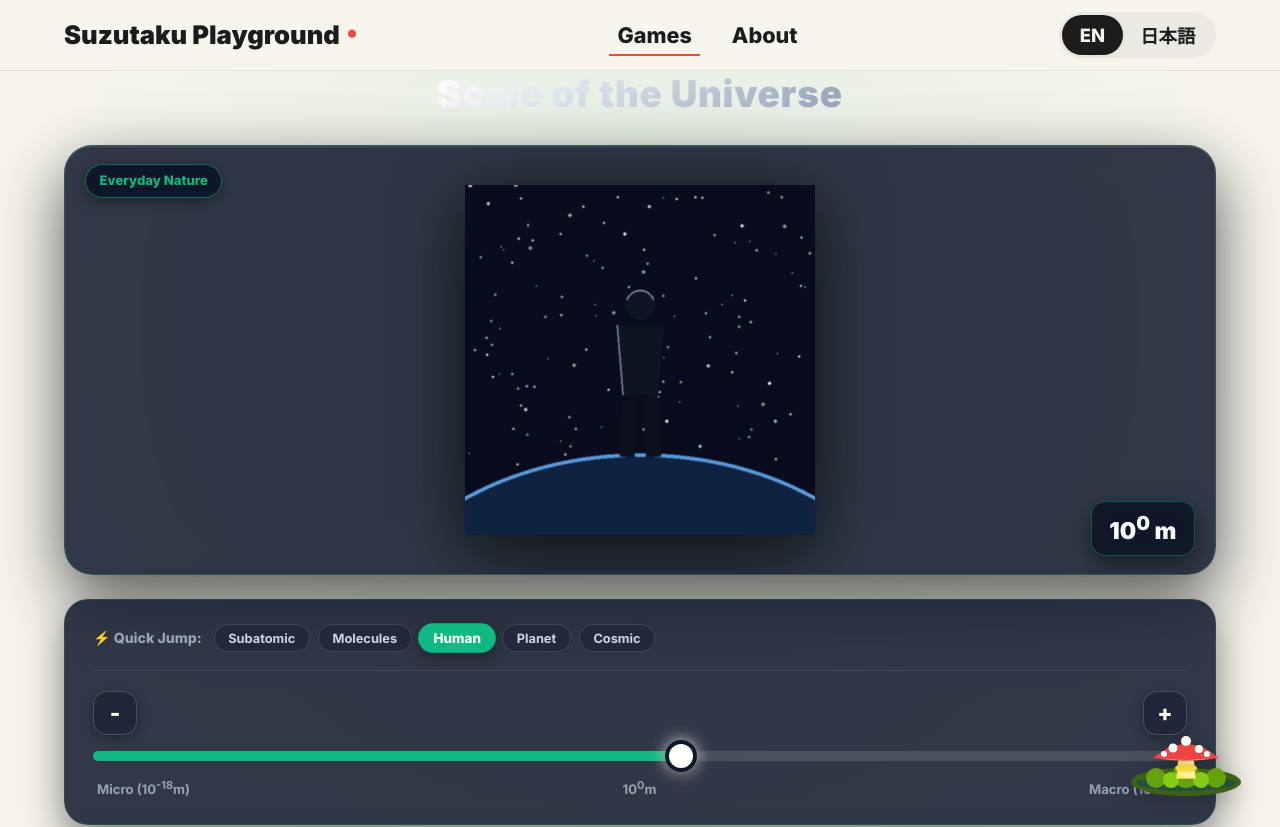
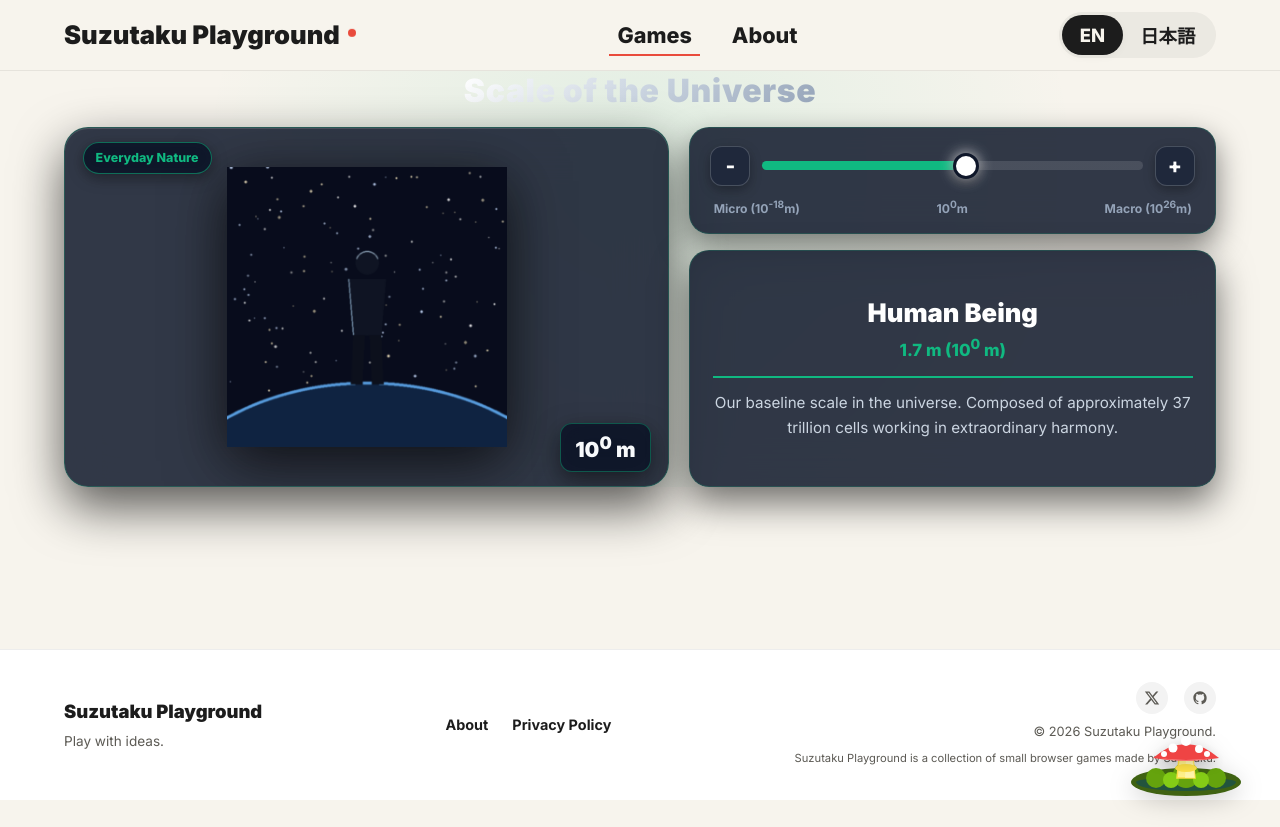
Before and after one commit to suzutaku6311-eng/suzutaku-playground, a React (Vite) app: page /games/universe-scale in a window 1280 px wide. Shown: the top 827 px of the page. After the commit the page ends 800 px from the top, so only its background shows below. Built offline with nearby package versions, Linux system fonts and the light colour scheme.

Commit message:
style: remove quick jump buttons and update to compact zero-scroll 1-screen side-by-side layout

```diff
--- a/src/games/universeScale/UniverseGame.tsx
+++ b/src/games/universeScale/UniverseGame.tsx
@@ -56,15 +56,6 @@ export const UniverseGame: React.FC = () => {
   // スライダーの進行状況%
   const sliderPercentage = (currentIndex / (universeObjects.length - 1)) * 100;
 
-  // Quick jump presets
-  const quickJumps = [
-    { labelJa: '極小 (10⁻¹⁸m)', labelEn: 'Subatomic', index: 0 },
-    { labelJa: '生命 (DNA)', labelEn: 'Molecules', index: 3 },
-    { labelJa: '人間 (10⁰m)', labelEn: 'Human', index: 7 },
-    { labelJa: '地球 (惑星)', labelEn: 'Planet', index: 9 },
-    { labelJa: '極大 (大宇宙)', labelEn: 'Cosmic', index: 13 }
-  ];
-
   return (
     <div
       className="container universe-game-container"
@@ -76,7 +67,9 @@ export const UniverseGame: React.FC = () => {
         <h1 className="page-title">{language === 'ja' ? '宇宙のスケール' : 'Scale of the Universe'}</h1>
       </div>
 
-      {/* Main Cinematic Viewer Area */}
+      {/* Side-by-Side Compact Stage */}
+      <div className="universe-grid-stage">
+        {/* Left Side: Widescreen Viewer */}
         <div className="universe-viewer" style={{ borderColor: `${activeObject.themeColor}44` }}>
           <div className="universe-category-badge" style={{ borderColor: `${activeObject.themeColor}88`, color: activeObject.themeColor }}>
             {language === 'ja' ? activeObject.categoryJa : activeObject.categoryEn}
@@ -86,10 +79,10 @@ export const UniverseGame: React.FC = () => {
             <motion.div
               key={activeObject.id}
               className="universe-svg-container"
-            initial={{ scale: 0.7, opacity: 0 }}
+              initial={{ scale: 0.75, opacity: 0 }}
               animate={{ scale: 1, opacity: 1 }}
-            exit={{ scale: 1.25, opacity: 0 }}
-            transition={{ duration: 0.4, ease: [0.16, 1, 0.3, 1] }}
+              exit={{ scale: 1.2, opacity: 0 }}
+              transition={{ duration: 0.35, ease: [0.16, 1, 0.3, 1] }}
             >
               {activeObject.renderSvg()}
             </motion.div>
@@ -100,24 +93,10 @@ export const UniverseGame: React.FC = () => {
           </div>
         </div>
 
-      {/* Control Slider & Sci-fi Deck */}
+        {/* Right Side: Slider Deck + Details Panel */}
+        <div className="universe-side-panel">
+          {/* Control Slider */}
           <div className="universe-controls" style={{ borderColor: `${activeObject.themeColor}33` }}>
-        <div className="quick-jump-row">
-          <span className="quick-jump-title">⚡ {language === 'ja' ? '瞬間スケールジャンプ:' : 'Quick Jump:'}</span>
-          <div className="quick-jump-chips">
-            {quickJumps.map((qj) => (
-              <button
-                key={qj.index}
-                className={`quick-jump-chip ${currentIndex === qj.index ? 'active' : ''}`}
-                onClick={() => updateIndex(qj.index)}
-                style={currentIndex === qj.index ? { background: activeObject.themeColor, borderColor: activeObject.themeColor } : {}}
-              >
-                {language === 'ja' ? qj.labelJa : qj.labelEn}
-              </button>
-            ))}
-          </div>
-        </div>
-
             <div className="slider-wrapper">
               <div className="slider-header">
                 <button
@@ -129,17 +108,6 @@ export const UniverseGame: React.FC = () => {
                 >
                   -
                 </button>
-            <button
-              className="qty-btn"
-              onClick={stepUp}
-              disabled={currentIndex === universeObjects.length - 1}
-              aria-label="Zoom Out"
-              title="拡大ズーム (+)"
-            >
-              +
-            </button>
-          </div>
-
                 <input
                   type="range"
                   min={0}
@@ -152,6 +120,16 @@ export const UniverseGame: React.FC = () => {
                   }}
                   aria-label="Scale level slider"
                 />
+                <button
+                  className="qty-btn"
+                  onClick={stepUp}
+                  disabled={currentIndex === universeObjects.length - 1}
+                  aria-label="Zoom Out"
+                  title="拡大ズーム (+)"
+                >
+                  +
+                </button>
+              </div>
 
               <div className="slider-labels-helper">
                 <span>{language === 'ja' ? <>極小 (10<sup>-18</sup>m)</> : <>Micro (10<sup>-18</sup>m)</>}</span>
@@ -176,6 +154,8 @@ export const UniverseGame: React.FC = () => {
             </p>
           </div>
         </div>
+      </div>
+    </div>
   );
 };
 export default UniverseGame;
--- a/src/games/universeScale/universe.css
+++ b/src/games/universeScale/universe.css
@@ -1,8 +1,8 @@
 .universe-game-container {
-  padding: 2rem 1rem 3.5rem;
-  max-width: 920px;
+  padding: 1rem 1rem 1.5rem;
+  max-width: 980px;
   margin: 0 auto;
-  border-radius: 32px;
+  border-radius: 28px;
   transition: background 0.6s cubic-bezier(0.16, 1, 0.3, 1);
   color: #f8fafc;
 }
@@ -11,7 +11,7 @@
   display: flex;
   justify-content: center;
   align-items: center;
-  margin-bottom: 1.75rem;
+  margin-bottom: 1rem;
   text-align: center;
   width: 100%;
 }
@@ -19,7 +19,7 @@
 .page-title {
   margin: 0 auto;
   text-align: center;
-  font-size: 2.3rem;
+  font-size: 2rem;
   font-weight: 900;
   background: linear-gradient(135deg, #ffffff 0%, #cbd5e1 50%, #94a3b8 100%);
   -webkit-background-clip: text;
@@ -27,32 +27,39 @@
   letter-spacing: 0.02em;
 }
 
-/* Main Widescreen Display Area */
+/* Side-by-Side Compact Stage (No vertical scroll) */
+.universe-grid-stage {
+  display: grid;
+  grid-template-columns: 1.15fr 1fr;
+  gap: 1.25rem;
+  align-items: stretch;
+}
+
+/* Left Side: Widescreen Viewer */
 .universe-viewer {
   background: rgba(15, 23, 42, 0.85);
   border: 1.5px solid rgba(255, 255, 255, 0.15);
-  border-radius: 28px;
-  height: 430px;
+  border-radius: 24px;
+  height: 360px;
   display: flex;
   align-items: center;
   justify-content: center;
   position: relative;
   overflow: hidden;
-  box-shadow: 0 24px 64px rgba(0, 0, 0, 0.65), inset 0 1px 0 rgba(255, 255, 255, 0.12);
+  box-shadow: 0 20px 50px rgba(0, 0, 0, 0.65), inset 0 1px 0 rgba(255, 255, 255, 0.12);
   backdrop-filter: blur(24px);
-  margin-bottom: 1.5rem;
   transition: border-color 0.4s ease;
 }
 
 .universe-category-badge {
   position: absolute;
-  top: 1.1rem;
-  left: 1.25rem;
-  font-size: 0.82rem;
+  top: 0.9rem;
+  left: 1.1rem;
+  font-size: 0.78rem;
   font-weight: 800;
   background: rgba(15, 23, 42, 0.85);
   border: 1px solid;
-  padding: 0.35rem 0.85rem;
+  padding: 0.3rem 0.75rem;
   border-radius: 99px;
   backdrop-filter: blur(8px);
   z-index: 5;
@@ -60,8 +67,8 @@
 }
 
 .universe-svg-container {
-  width: 350px;
-  height: 350px;
+  width: 280px;
+  height: 280px;
   display: flex;
   align-items: center;
   justify-content: center;
@@ -72,90 +79,49 @@
   width: 100%;
   height: 100%;
   object-fit: contain;
-  filter: drop-shadow(0 16px 36px rgba(0, 0, 0, 0.75));
+  filter: drop-shadow(0 14px 30px rgba(0, 0, 0, 0.75));
   user-select: none;
   pointer-events: none;
 }
 
 .scale-label-overlay {
   position: absolute;
-  bottom: 1.1rem;
-  right: 1.25rem;
-  font-size: 1.45rem;
+  bottom: 0.9rem;
+  right: 1.1rem;
+  font-size: 1.3rem;
   font-weight: 900;
   color: #f8fafc;
   background: rgba(15, 23, 42, 0.9);
-  padding: 0.35rem 1.1rem;
-  border-radius: 14px;
+  padding: 0.3rem 0.9rem;
+  border-radius: 12px;
   border: 1px solid rgba(255, 255, 255, 0.2);
   box-shadow: 0 8px 25px rgba(0, 0, 0, 0.5);
   z-index: 5;
   backdrop-filter: blur(12px);
 }
 
+/* Right Side: Panel with Slider & Details Deck */
+.universe-side-panel {
+  display: flex;
+  flex-direction: column;
+  gap: 1rem;
+  justify-content: space-between;
+}
+
 /* Control Slider Section */
 .universe-controls {
   background: rgba(15, 23, 42, 0.85);
   border: 1px solid rgba(255, 255, 255, 0.12);
-  border-radius: 24px;
-  padding: 1.5rem 1.75rem;
-  margin-bottom: 1.5rem;
-  box-shadow: 0 16px 40px rgba(0, 0, 0, 0.5);
+  border-radius: 20px;
+  padding: 1.1rem 1.25rem 0.9rem;
+  box-shadow: 0 12px 30px rgba(0, 0, 0, 0.5);
   backdrop-filter: blur(16px);
-}
-
-/* Quick Jumps */
-.quick-jump-row {
-  display: flex;
-  align-items: center;
-  flex-wrap: wrap;
-  gap: 0.75rem;
-  margin-bottom: 1.25rem;
-  padding-bottom: 1.1rem;
-  border-bottom: 1px solid rgba(255, 255, 255, 0.08);
-}
-
-.quick-jump-title {
-  font-size: 0.88rem;
-  font-weight: 800;
-  color: #94a3b8;
-}
-
-.quick-jump-chips {
-  display: flex;
-  flex-wrap: wrap;
-  gap: 0.5rem;
-}
-
-.quick-jump-chip {
-  background: rgba(30, 41, 59, 0.75);
-  color: #cbd5e1;
-  border: 1px solid rgba(255, 255, 255, 0.12);
-  padding: 0.35rem 0.85rem;
-  border-radius: 99px;
-  font-size: 0.8rem;
-  font-weight: 700;
-  cursor: pointer;
-  transition: all 0.2s cubic-bezier(0.16, 1, 0.3, 1);
-}
-
-.quick-jump-chip:hover {
-  background: rgba(51, 65, 85, 0.95);
-  color: #ffffff;
-  transform: translateY(-1.5px);
-}
-
-.quick-jump-chip.active {
-  color: #ffffff;
-  font-weight: 800;
-  box-shadow: 0 4px 15px rgba(0, 0, 0, 0.35);
-  transform: scale(1.05);
 }
 
 .slider-wrapper {
   display: flex;
   flex-direction: column;
-  gap: 1rem;
+  gap: 0.65rem;
   position: relative;
 }
 
@@ -163,16 +129,18 @@
   display: flex;
   justify-content: space-between;
   align-items: center;
+  gap: 0.75rem;
 }
 
 .qty-btn {
   background: rgba(30, 41, 59, 0.9);
   border: 1.5px solid rgba(255, 255, 255, 0.18);
   color: #ffffff;
-  width: 44px;
-  height: 44px;
-  border-radius: 14px;
-  font-size: 1.4rem;
+  width: 40px;
+  height: 40px;
+  flex-shrink: 0;
+  border-radius: 12px;
+  font-size: 1.3rem;
   font-weight: 800;
   display: flex;
   align-items: center;
@@ -198,7 +166,7 @@
 .universe-slider {
   -webkit-appearance: none;
   width: 100%;
-  height: 10px;
+  height: 9px;
   border-radius: 99px;
   background: rgba(30, 41, 59, 0.8);
   outline: none;
@@ -209,59 +177,59 @@
 .universe-slider::-webkit-slider-thumb {
   -webkit-appearance: none;
   appearance: none;
-  width: 32px;
-  height: 32px;
+  width: 26px;
+  height: 26px;
   border-radius: 50%;
   background: #ffffff;
   cursor: pointer;
-  border: 4px solid #0f172a;
-  box-shadow: 0 0 16px rgba(255, 255, 255, 0.8), 0 4px 10px rgba(0,0,0,0.5);
+  border: 3.5px solid #0f172a;
+  box-shadow: 0 0 14px rgba(255, 255, 255, 0.8), 0 4px 10px rgba(0,0,0,0.5);
   transition: transform 0.15s cubic-bezier(0.16, 1, 0.3, 1);
 }
 
 .universe-slider::-webkit-slider-thumb:hover {
-  transform: scale(1.22);
+  transform: scale(1.2);
 }
 
 .universe-slider::-moz-range-thumb {
-  width: 32px;
-  height: 32px;
+  width: 26px;
+  height: 26px;
   border-radius: 50%;
   background: #ffffff;
   cursor: pointer;
-  border: 4px solid #0f172a;
-  box-shadow: 0 0 16px rgba(255, 255, 255, 0.8), 0 4px 10px rgba(0,0,0,0.5);
+  border: 3.5px solid #0f172a;
+  box-shadow: 0 0 14px rgba(255, 255, 255, 0.8), 0 4px 10px rgba(0,0,0,0.5);
   transition: transform 0.15s cubic-bezier(0.16, 1, 0.3, 1);
 }
 
 .universe-slider::-moz-range-thumb:hover {
-  transform: scale(1.22);
+  transform: scale(1.2);
 }
 
 /* Slider ticks helper */
 .slider-labels-helper {
   display: flex;
   justify-content: space-between;
-  font-size: 0.82rem;
+  font-size: 0.76rem;
   font-weight: 700;
   color: #94a3b8;
-  padding: 0 0.25rem;
+  padding: 0 0.2rem;
 }
 
-/* Detail Card (Centered Glassmorphic) */
+/* Detail Card (Right Side Bottom) */
 .object-details-card {
   background: rgba(15, 23, 42, 0.85);
   border: 1px solid rgba(255, 255, 255, 0.12);
-  border-radius: 24px;
-  padding: 2rem 2.25rem;
-  box-shadow: 0 20px 50px rgba(0, 0, 0, 0.55);
+  border-radius: 20px;
+  padding: 1.25rem 1.4rem;
+  box-shadow: 0 16px 36px rgba(0, 0, 0, 0.55);
   backdrop-filter: blur(20px);
   display: flex;
   flex-direction: column;
   align-items: center;
   text-align: center;
-  gap: 0.5rem;
-  min-height: 170px;
+  gap: 0.35rem;
+  flex-grow: 1;
   justify-content: center;
   transition: border-color 0.4s ease;
 }
@@ -272,48 +240,40 @@
   align-items: center;
   justify-content: center;
   text-align: center;
-  gap: 0.4rem;
+  gap: 0.25rem;
   border-bottom: 2px solid;
-  padding-bottom: 1.1rem;
+  padding-bottom: 0.75rem;
   width: 100%;
 }
 
 .details-title {
-  font-size: 2rem;
+  font-size: 1.6rem;
   font-weight: 900;
   color: #ffffff;
   margin: 0;
 }
 
 .details-size {
-  font-size: 1.2rem;
+  font-size: 1.05rem;
   font-weight: 800;
 }
 
 .details-desc {
-  font-size: 1.05rem;
+  font-size: 0.95rem;
   color: #cbd5e1;
-  line-height: 1.75;
-  max-width: 720px;
-  margin: 0.6rem auto 0;
+  line-height: 1.65;
+  margin: 0.4rem auto 0;
 }
 
-@media (max-width: 640px) {
+@media (max-width: 768px) {
+  .universe-grid-stage {
+    grid-template-columns: 1fr;
+  }
   .universe-viewer {
-    height: 340px;
+    height: 300px;
   }
   .universe-svg-container {
-    width: 260px;
-    height: 260px;
-  }
-  .page-title {
-    font-size: 1.8rem;
-  }
-  .details-title {
-    font-size: 1.6rem;
-  }
-  .scale-label-overlay {
-    font-size: 1.2rem;
-    padding: 0.25rem 0.8rem;
+    width: 230px;
+    height: 230px;
   }
 }
```
Lines whose indentation alone changed are shown as unchanged.
